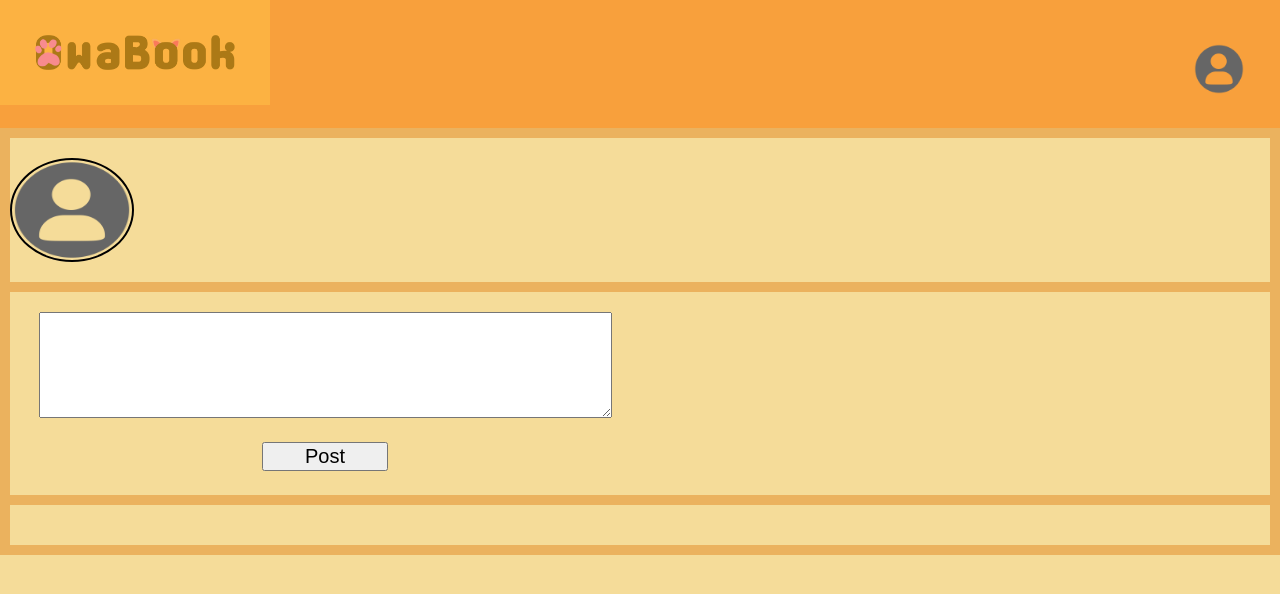
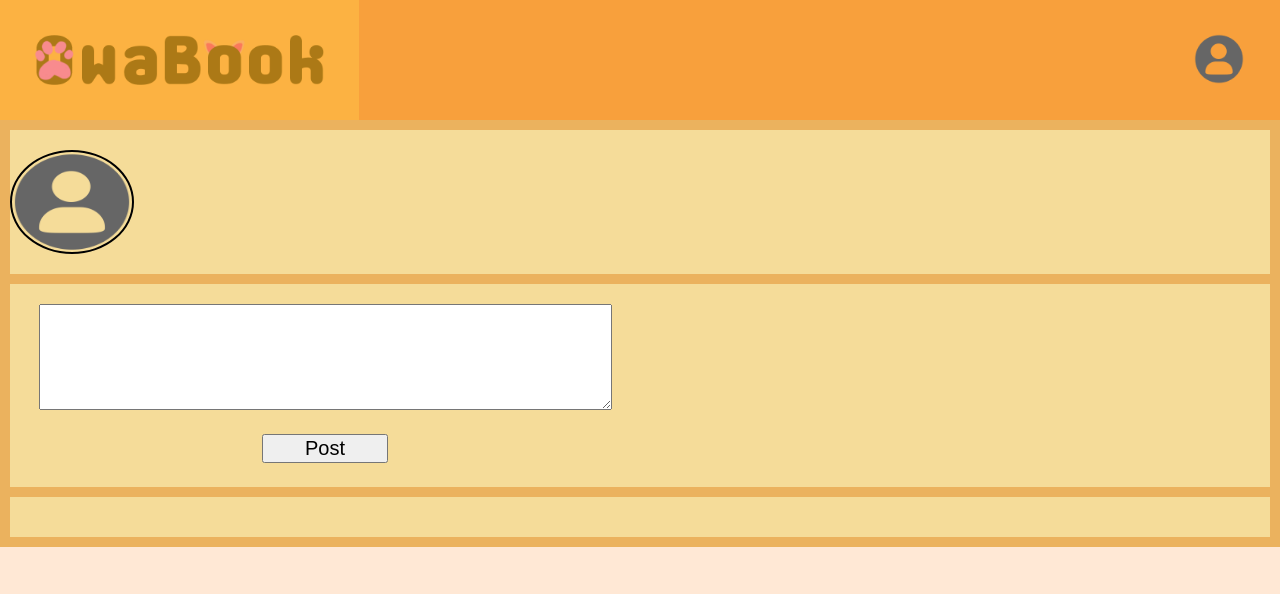
Before and after one commit to Panumas26/WebProject, a website: page feed.html in a window 1280 px wide. Drawn offline with Linux system fonts and the light colour scheme.

Commit message:
+EditCss

```diff
--- a/sub.css
+++ b/sub.css
@@ -6,7 +6,7 @@ body{
     font-family:'Kanit', sans-serif;
     font-weight: 1000;
     margin: 0;
-    background-color: #f5dc99;
+    background-color: #FFE8D5;
     background-repeat: no-repeat;
     background-attachment: fixed;
     background-size: cover;
@@ -21,7 +21,6 @@ html{
 /* ---------------------------------html-------------------------------- */
 /*------------------------------------navbar--------------------------------*/
 .innavbar{
-    margin-top: 10px;
     margin-left: 10px;
 }
 
@@ -47,7 +46,8 @@ html{
     text-align: center;
     padding: 15px;
     text-decoration: none;
-    width: 200px;
+    width: auto;
+    height: 50px;
     padding: 20px;
 }
 
```
